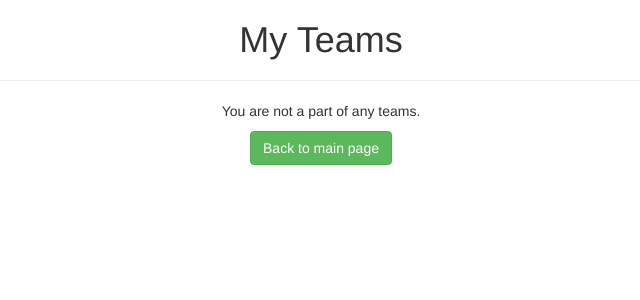
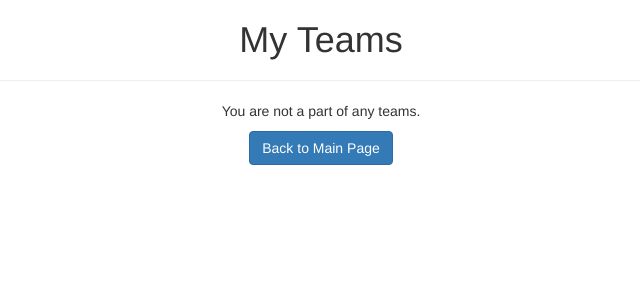
Before and after one commit to DePaul-CSC-394-401/mini-project-team-4, a Django app: page /teams/ in a window 1280 px wide. Shown: the top 300 px of the page, without its empty margins (319-959 px from the left). Run offline with Django 5.2, Linux system fonts and the light colour scheme; a user stored in the database is signed in; data that the repository does not hold is empty; some libraries are stand-ins or nearby versions.

Commit message:
redirect back to main page

```diff
--- a/todo/templates/todo/user_teams.html
+++ b/todo/templates/todo/user_teams.html
@@ -23,8 +23,8 @@
         <p class="text-center">You are not a part of any teams.</p>
       {% endif %}
 
-      <div class="form-group text-center">
-        <button type="submit" class="btn btn-success">Back to main page</button>
+      <div class="text-center">
+        <a href="{% url 'todo' %}" class="btn btn-primary">Back to Main Page</a>
       </div>
     </div>
   </div>
```
